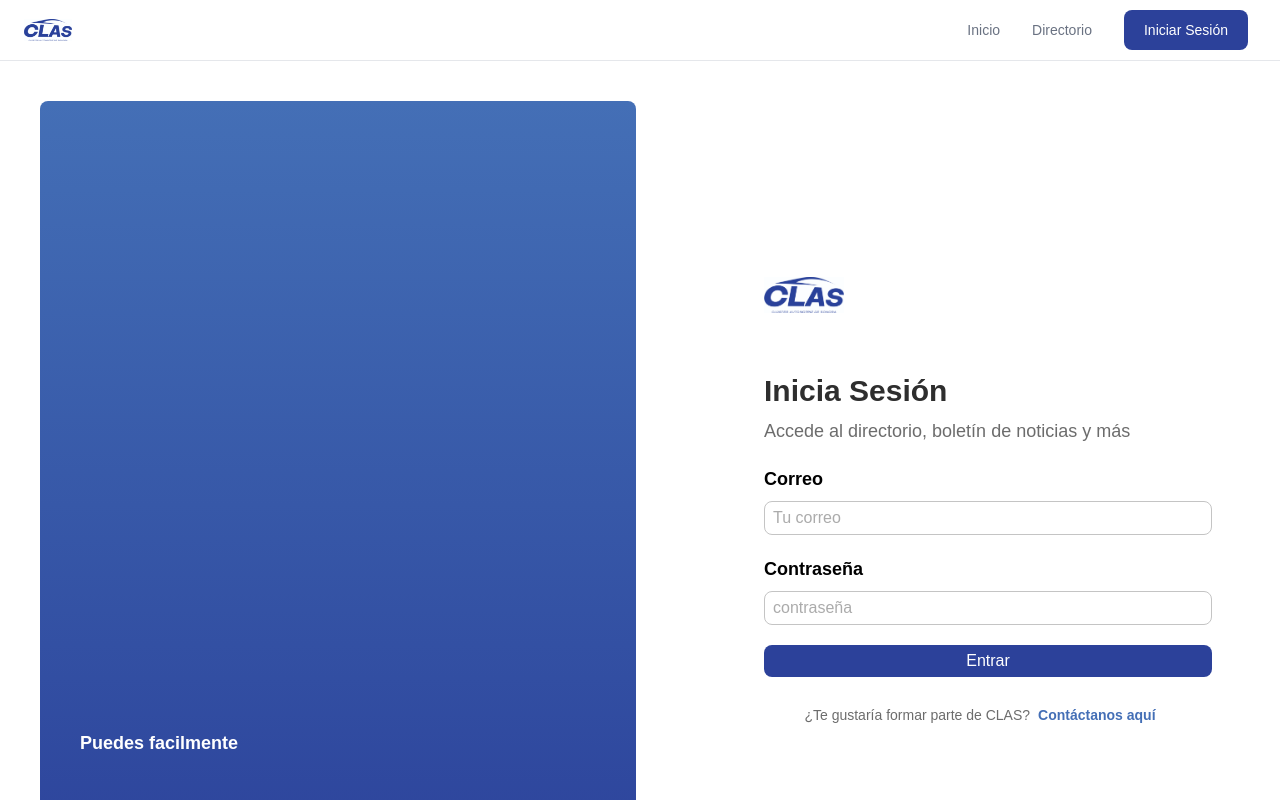
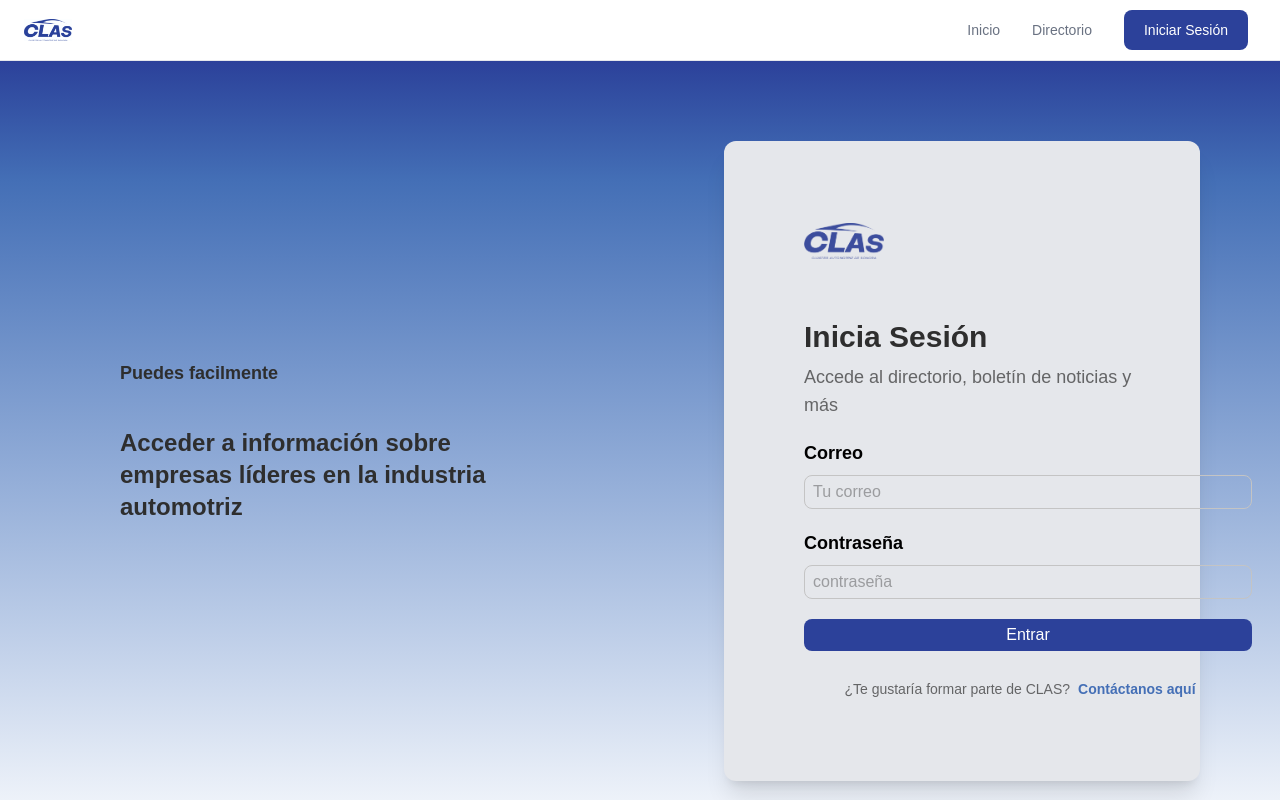
Before and after one commit to sverdam/RetoTC2005B, a React (Vite) app in the folder front-end/: page /login in a window 1280 px wide. Shown: the top 800 px of the page. Built offline with nearby package versions, Linux system fonts and the light colour scheme; no server answers; a web font is replaced by a local one.

Commit message:
Style: Change Login Page Style

```diff
--- a/front-end/src/pages/LoginPage.tsx
+++ b/front-end/src/pages/LoginPage.tsx
@@ -41,13 +41,13 @@ const LoginPage: React.FC = () => {
     // }, [])
 
     return(
-        <div className="grid grid-cols-2 gap-2 m-10">
-            <div className=" flex flex-col justify-end rounded-lg  h-screen bg-gradient-to-t from-clas to-clas-claro">
-                <h4 className="px-10 font-semibold text-white text-left text-lg">Puedes facilmente</h4>
-                <h1 className="px-10 py-10 font-bold text-white text-left text-2xl">Acceder a información sobre empresas líderes en la industria automotriz</h1>
+        <div className="h-screen grid grid-cols-2 gap-2 bg-gradient-to-b from-clas from-0% via-clas-claro via-15% to-white">
+            <div className="m-20 flex flex-col justify-center rounded-lg bg-transparent">
+                <h4 className="px-10 font-semibold text-clas-negro text-left text-lg">Puedes facilmente</h4>
+                <h1 className="px-10 py-10 font-bold text-clas-negro text-left text-2xl">Acceder a información sobre empresas líderes en la industria automotriz</h1>
             </div>
-            <div className="pl-20 flex flex-col items-start  justify-center rounded-lg">
-                <img src="..\src\assets\CLAS-Logotipo-03.jpeg" className="p-10 w-40"/>
+            <div className="m-20 pl-10 flex flex-col items-start  justify-center rounded-lg bg-gray-200 rounded-xl shadow-xl">
+                <img src="..\src\assets\CLAS-Logo.png" className="p-10 w-40"/>
                 <h1 className="px-10 pt-5 text-clas-negro font-bold text-3xl text-left">Inicia Sesión</h1>
                 <p className="px-10 pt-2 pb-5 text-clas-negro/70 text-lg text-left">Accede al directorio, boletín de noticias y más</p>
                 {/* Formulario */}
```
